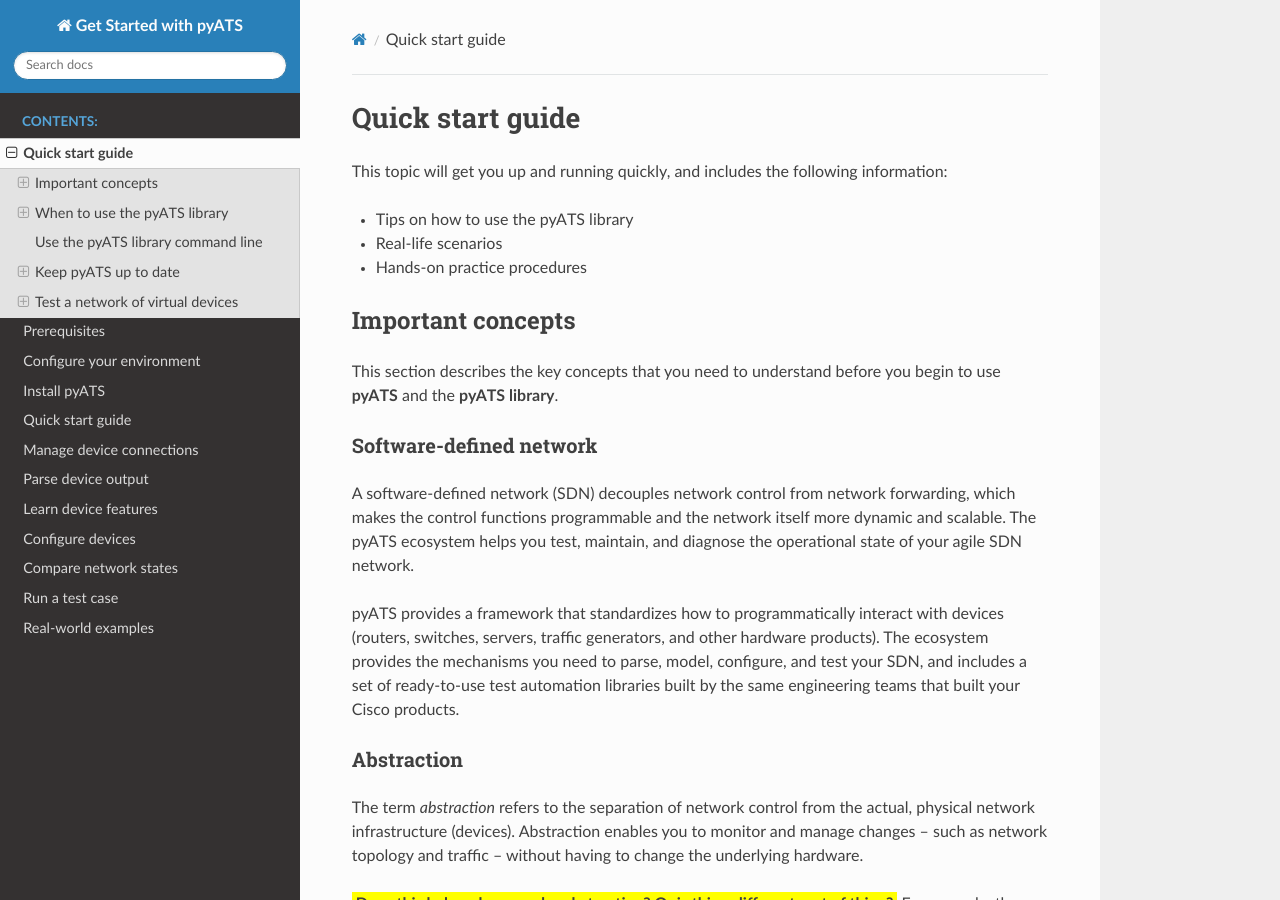
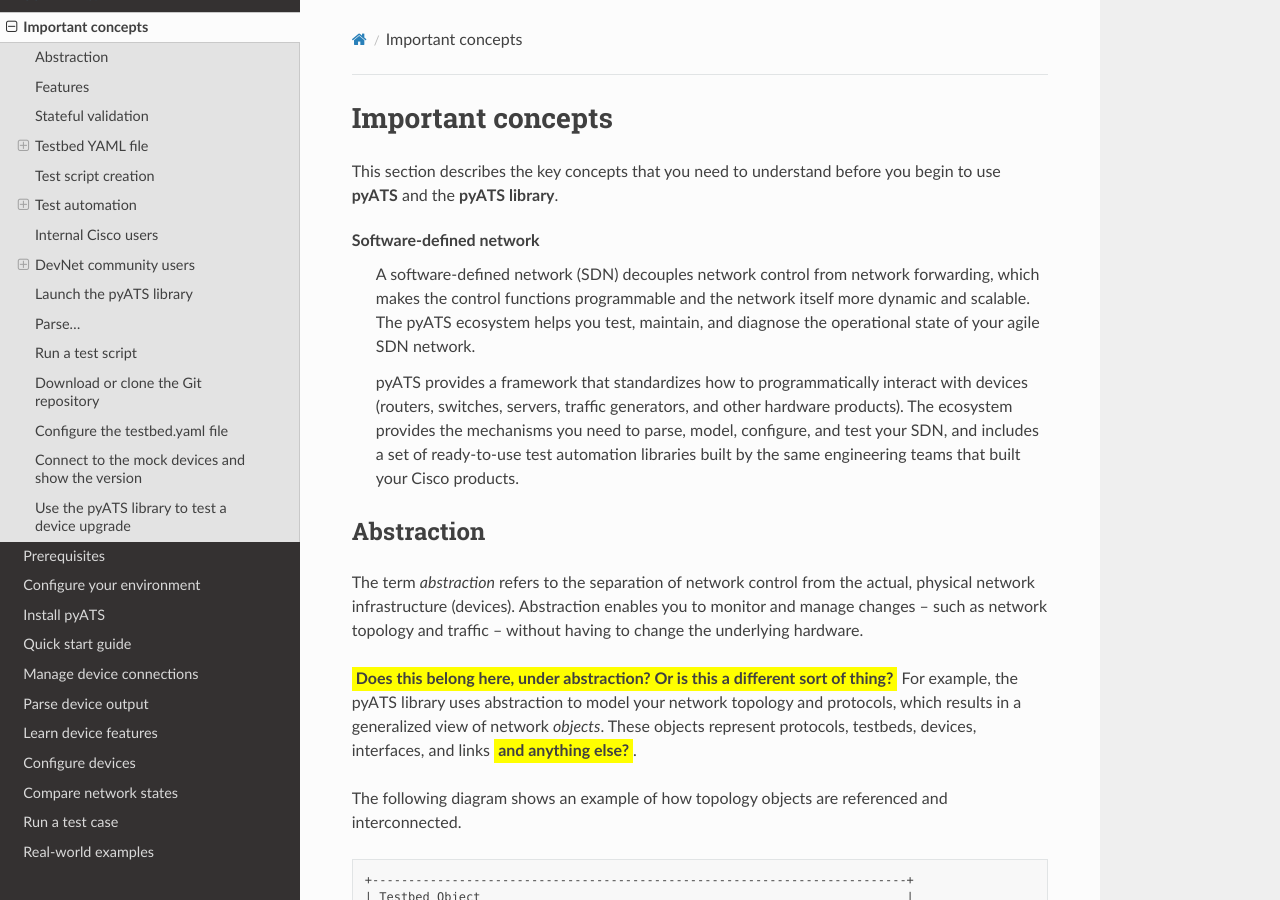
Before and after one commit to CiscoTestAutomation/getting-started, a Sphinx documentation site: the page built from source/quickstart/keyconcepts.rst, in a window 1280 px wide and 900 px high. Built offline with Sphinx 7.4.7 and the Read the Docs theme 2.0.0, drawn with Linux system fonts in a browser that asks for light colours; pages that are not in the unit, such as notebooks, are missing from menus.

Commit message:
Testing use of the glossary directive.

```diff
--- a/source/quickstart/keyconcepts.rst
+++ b/source/quickstart/keyconcepts.rst
@@ -1,25 +1,16 @@
-.. _quick-start:
-
-Quick start guide
-=============================
-This topic will get you up and running quickly, and includes the following information:
-
-* Tips on how to use the |library|
-* Real-life scenarios
-* Hands-on practice procedures
+.. _key-concepts:
 
 Important concepts
--------------------
+=============================
+
 This section describes the key concepts that you need to understand before you begin to use |pyATSbold| and the |librarybold|.
 
-.. _qs-sdn::
+.. glossary::
 
-Software-defined network
-^^^^^^^^^^^^^^^^^^^^^^^^^
-A software-defined network (SDN) decouples network control from network forwarding, which makes the control functions programmable and the network itself more dynamic and scalable. The |pyATS| ecosystem helps you test, maintain, and diagnose
-the operational state of your agile SDN network.
+   Software-defined network
+    A software-defined network (SDN) decouples network control from network forwarding, which makes the control functions programmable and the network itself more dynamic and scalable. The |pyATS| ecosystem helps you test, maintain, and diagnose the operational state of your agile SDN network.
 
-|pyATS| provides a framework that standardizes how to programmatically interact with devices (routers, switches, servers, traffic generators, and other hardware products). The ecosystem provides the mechanisms you need to parse, model, configure, and test your SDN, and includes a set of ready-to-use test automation libraries built by the same engineering teams that built your Cisco products.
+    |pyATS| provides a framework that standardizes how to programmatically interact with devices (routers, switches, servers, traffic generators, and other hardware products). The ecosystem provides the mechanisms you need to parse, model, configure, and test your SDN, and includes a set of ready-to-use test automation libraries built by the same engineering teams that built your Cisco products.
 
 .. _qs-abstraction::
 
```
